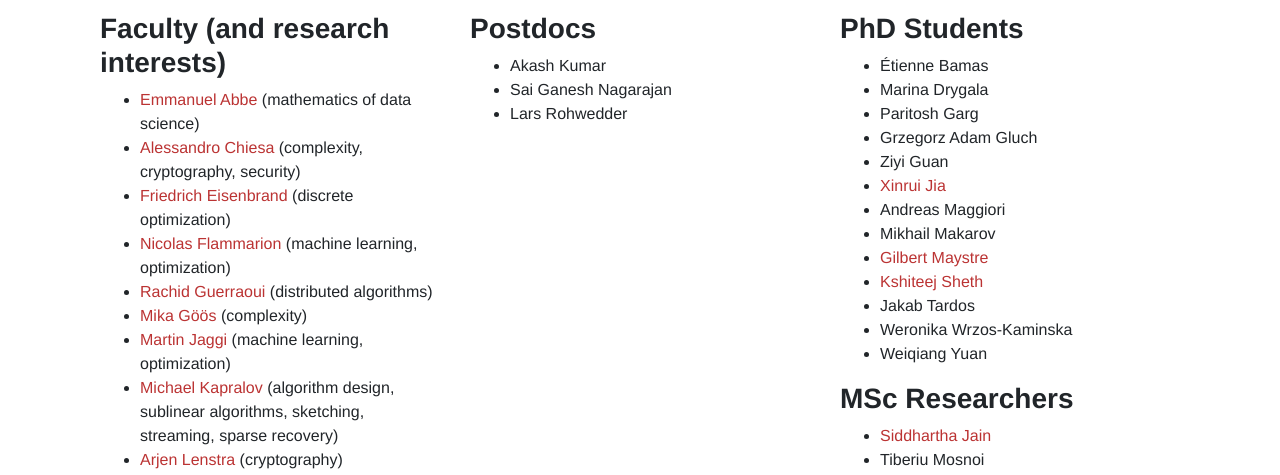
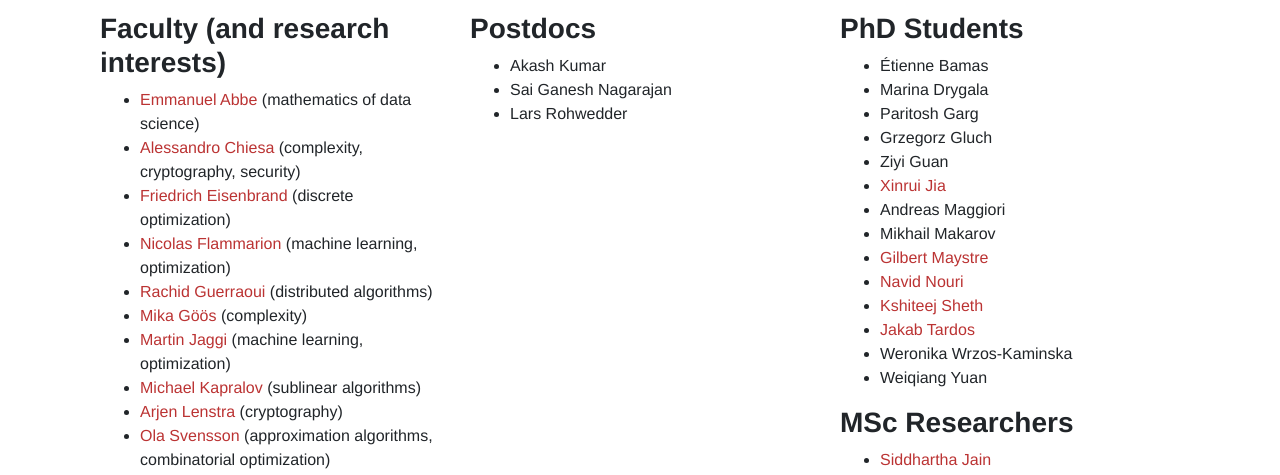
Before and after one commit to eoula/theory-group.epfl.ch, a plain HTML site: page index.html in a window 1280 px wide. Shown: the part 471-946 px from the top of the page. Drawn offline with Linux system fonts and the light colour scheme.

Commit message:
adding Navid Nouri, website for Jakab Tardos, and a course

```diff
--- a/index.html
+++ b/index.html
@@ -101,7 +101,7 @@ section h3.section-subheading {
 <li><a href="http://lpdwww.epfl.ch/rachid/">Rachid Guerraoui</a> (distributed algorithms)</li>
 <li><a href="https://theory.epfl.ch/mika/">Mika Göös</a> (complexity)</li>
 <li><a href="https://www.epfl.ch/labs/mlo/">Martin Jaggi</a> (machine learning, optimization)</li>
-<li><a href="https://theory.epfl.ch/kapralov/">Michael Kapralov</a> (algorithm design, sublinear algorithms, sketching, streaming, sparse recovery)</li>
+<li><a href="https://theory.epfl.ch/kapralov/">Michael Kapralov</a> (sublinear algorithms)</li>
 <li><a href="https://www.epfl.ch/labs/lacal/">Arjen Lenstra</a> (cryptography)</li>
 <li><a href="https://theory.epfl.ch/osven/">Ola Svensson</a> (approximation algorithms, combinatorial optimization)</li>
 <li><a href="https://people.epfl.ch/rudiger.urbanke">Rüdiger Urbanke</a> (information theory, coding theory)</li>
@@ -123,14 +123,15 @@ section h3.section-subheading {
     <li>&Eacute;tienne Bamas</li>
     <li>Marina Drygala</li>
     <li>Paritosh Garg</li>
-    <li>Grzegorz Adam Gluch</li>
+    <li>Grzegorz Gluch</li>
     <li>Ziyi Guan</li>
     <li><a href="https://xinruij.github.io/">Xinrui Jia</a></li>
     <li>Andreas Maggiori</li>
     <li>Mikhail Makarov</li>
     <li><a href="https://gilbert.maystre.ch/">Gilbert Maystre</a></li>
+    <li><a href="https://sites.google.com/view/navidnouri/home">Navid Nouri</a></li>
     <li><a href="https://ksheth96.github.io/">Kshiteej Sheth</a></li>
-    <li>Jakab Tardos</li>
+    <li><a href="theory.epfl.ch/tardos">Jakab Tardos</a></li>
     <li>Weronika Wrzos-Kaminska</li>
     <li>Weiqiang Yuan</li>
 </ul>
@@ -162,6 +163,7 @@ section h3.section-subheading {
 <h3>Graduate (MSc & PhD) Courses</h3><!-- Ordered by course number -->
 <ul>
     <li><a href="https://edu.epfl.ch/coursebook/en/sublinear-algorithms-for-big-data-analysis-CS-448">CS-448 Sublinear algorithms for big data analysis</a></li>
+    <li><a href="https://edu.epfl.ch/coursebook/fr/topics-in-theoretical-computer-science-CS-455">CS-455 Topics in Theoretical Computer Science</a></li>
     <li><a href="https://edu.epfl.ch/coursebook/en/advanced-algorithms-CS-450">CS-450 Advanced algorithms</a></li>
     <li><a href="https://edu.epfl.ch/coursebook/en/learning-theory-CS-526">CS-526 Learning theory</a></li>
     <li><a href="https://edu.epfl.ch/coursebook/en/computational-complexity-CS-524">CS-542 Computational complexity</a></li>
```
